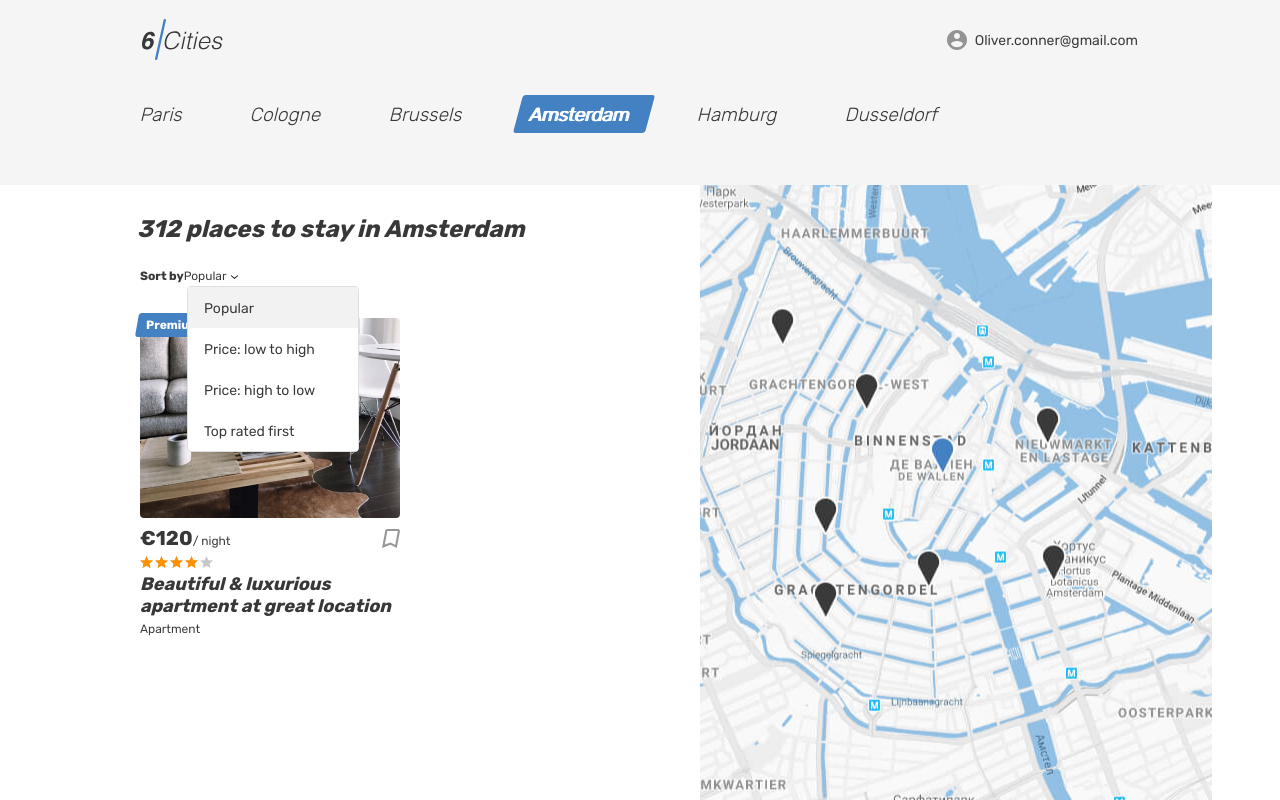
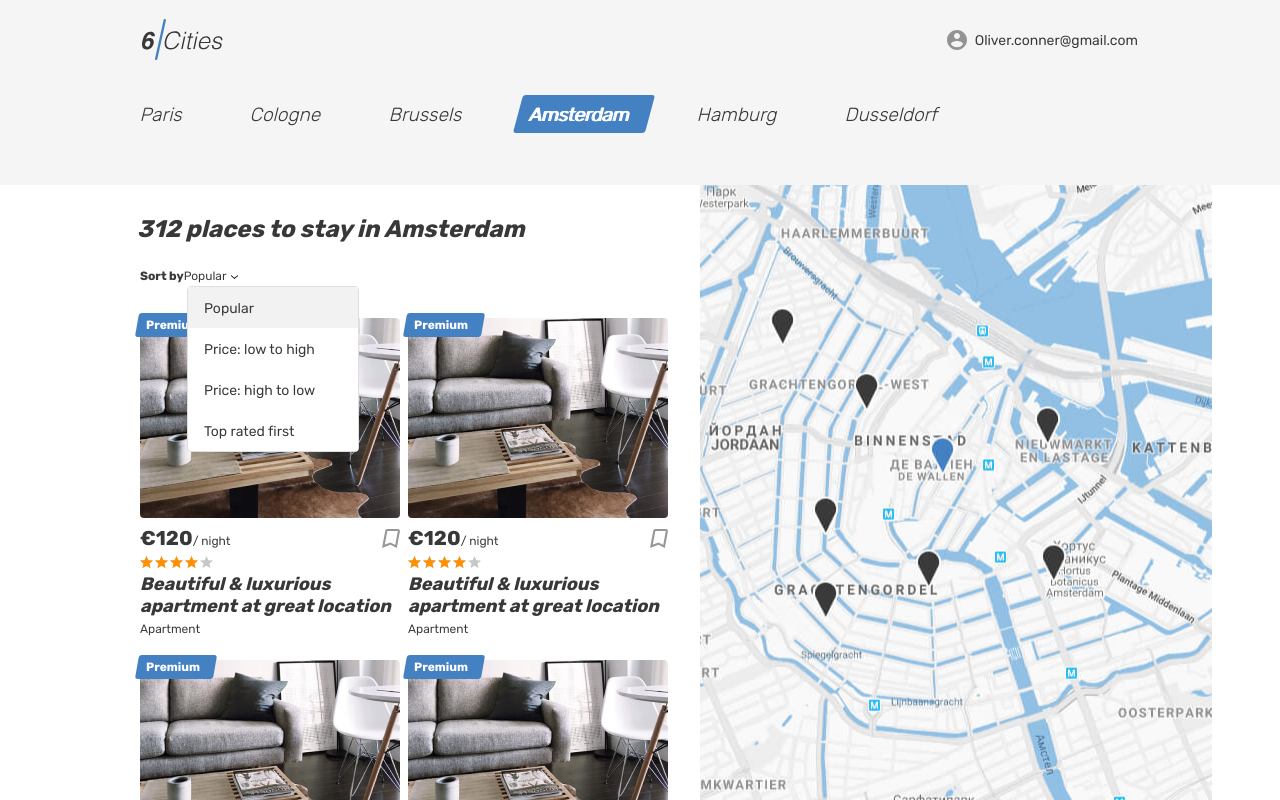
Before and after one commit to ruslanshkolnykh/1693173-six-cities-6, a React app: page / in a window 1280 px wide. Built offline with nearby package versions, Linux system fonts and the light colour scheme.

Commit message:
вывод элементов с использованием map()

```diff
--- a/src/components/main-page/main-page.jsx
+++ b/src/components/main-page/main-page.jsx
@@ -1,5 +1,7 @@
 import React, {Component} from 'react';
 import PlaceItem from "../place-item/place-item";
+
+const itemAmount = [1, 2, 3, 4, 5];
 
 class MainPage extends Component {
   render() {
@@ -86,7 +88,7 @@ class MainPage extends Component {
                 </ul>
               </form>
               <div className="cities__places-list places__list tabs__content">
-                <PlaceItem />
+                {itemAmount.map((i) => <PlaceItem key={i} />)}
               </div>
             </section>
             <div className="cities__right-section">
```
